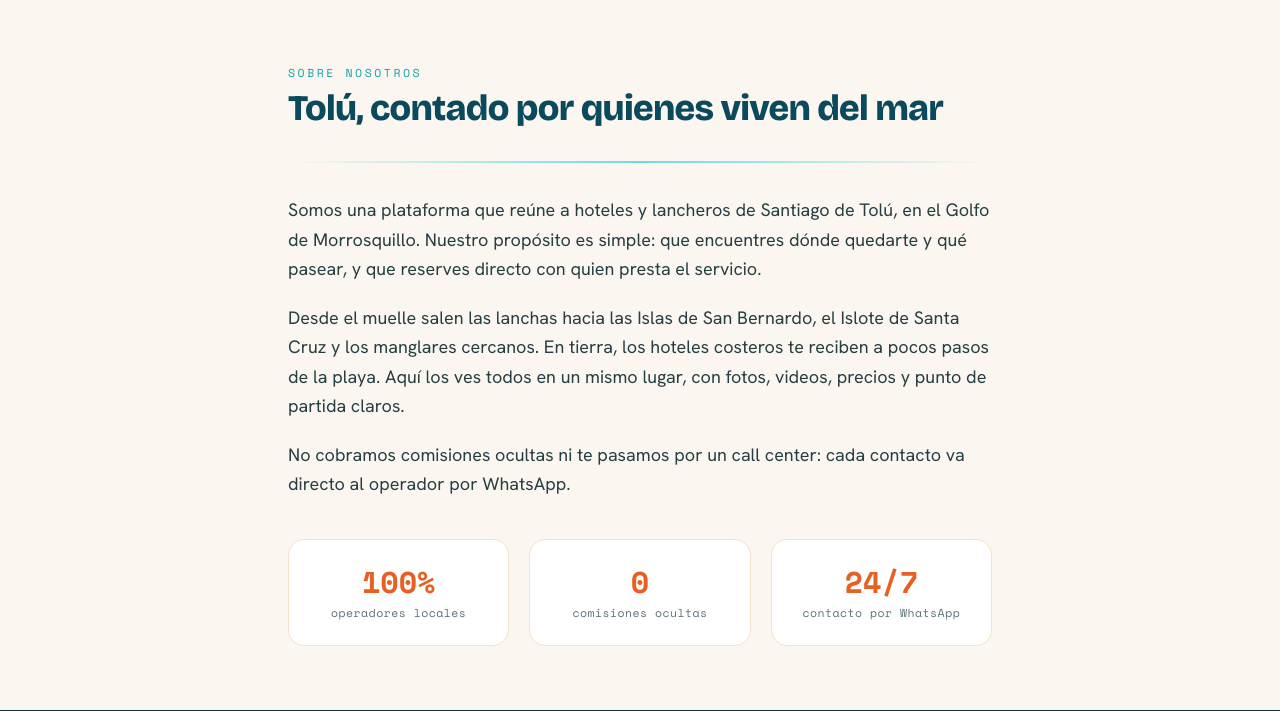
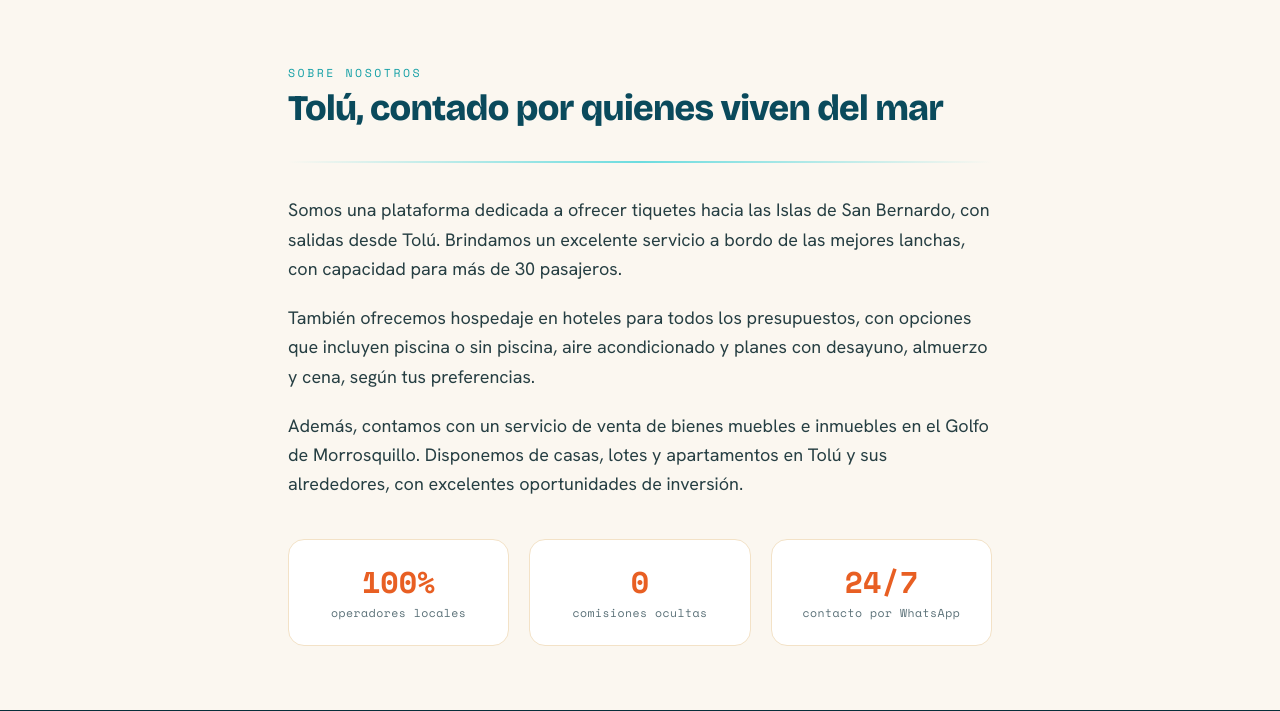
Before and after one commit to Dona121/wptolu, a Django app: page /nosotros/ in a window 1280 px wide. Shown: the part 80-791 px from the top of the page. Run offline with Django 5.2, Linux system fonts and the light colour scheme; data comes from the database, SQL or seed files in the repository; data that the repository does not hold is empty; style sheets or scripts are compiled from the project's sources.

Commit message:
Ajustes de descripción de pestaña de nosotros y ajuste en elementos visuales de la pagina principal

```diff
--- a/templates/core/nosotros.html
+++ b/templates/core/nosotros.html
@@ -6,9 +6,9 @@
   <h1 class="mt-2 font-display text-4xl font-extrabold text-mar">Tolú, contado por quienes viven del mar</h1>
   <div class="horizonte my-8"></div>
   <div class="space-y-5 text-lg text-carbon/90 leading-relaxed">
-    <p>Somos una plataforma que reúne a hoteles y lancheros de Santiago de Tolú, en el Golfo de Morrosquillo. Nuestro propósito es simple: que encuentres dónde quedarte y qué pasear, y que reserves directo con quien presta el servicio.</p>
-    <p>Desde el muelle salen las lanchas hacia las Islas de San Bernardo, el Islote de Santa Cruz y los manglares cercanos. En tierra, los hoteles costeros te reciben a pocos pasos de la playa. Aquí los ves todos en un mismo lugar, con fotos, videos, precios y punto de partida claros.</p>
-    <p>No cobramos comisiones ocultas ni te pasamos por un call center: cada contacto va directo al operador por WhatsApp.</p>
+    <p>Somos una plataforma dedicada a ofrecer tiquetes hacia las Islas de San Bernardo, con salidas desde Tolú. Brindamos un excelente servicio a bordo de las mejores lanchas, con capacidad para más de 30 pasajeros.</p>
+    <p>También ofrecemos hospedaje en hoteles para todos los presupuestos, con opciones que incluyen piscina o sin piscina, aire acondicionado y planes con desayuno, almuerzo y cena, según tus preferencias.</p>
+    <p>Además, contamos con un servicio de venta de bienes muebles e inmuebles en el Golfo de Morrosquillo. Disponemos de casas, lotes y apartamentos en Tolú y sus alrededores, con excelentes oportunidades de inversión.</p>
   </div>
 
   <div class="mt-10 grid gap-5 sm:grid-cols-3 text-center">
```
Also changed, not shown: templates/home.html (+6 -6 lines).
